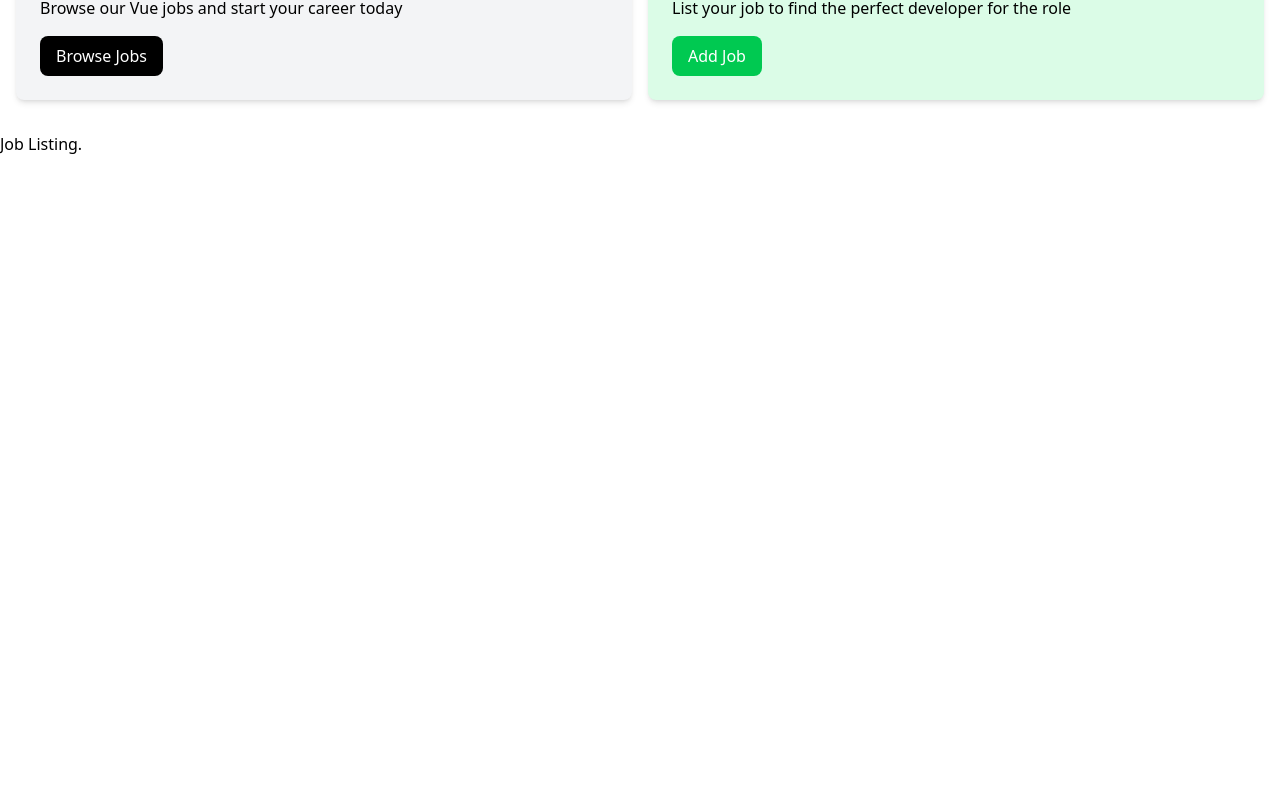
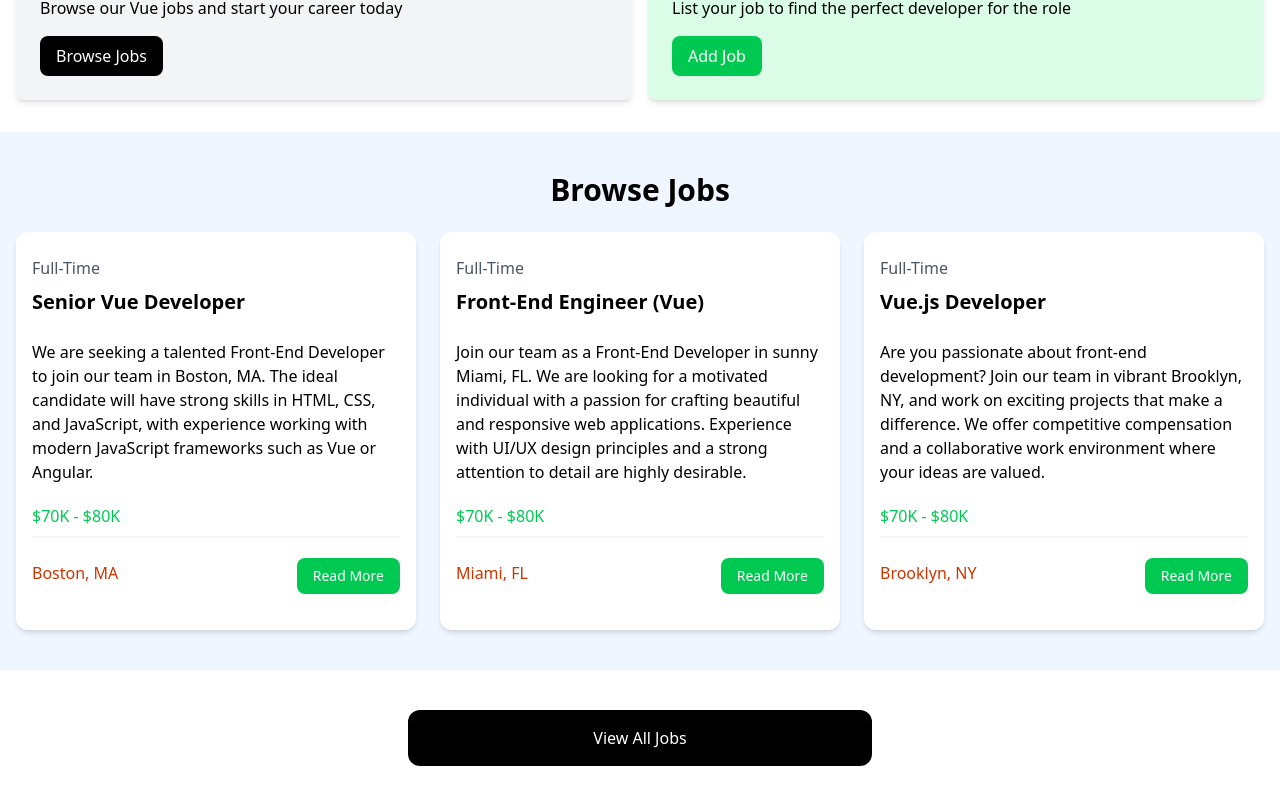
Before and after one commit to ali-ham-dev/financial-management, a Vue app in the folder fin-manag-client/: page / in a window 1280 px wide. Shown: the part 477-1282 px from the top of the page. Before the commit the page ends 800 px from the top, so only its background shows below. Built offline with nearby package versions, Linux system fonts and the light colour scheme.

Commit message:
Adds jobs and job listing

```diff
--- a/fin-manag-client/src/App.vue
+++ b/fin-manag-client/src/App.vue
@@ -6,8 +6,8 @@
 </script>
 
 <template>
-  <NavBar />
-  <Hero title="This is a Test Title." subtitle="This is a test sub title."/>
-  <HomeCards />
-  <JobListings />
+    <NavBar />
+    <Hero title="This is a Test Title." subtitle="This is a test sub title."/>
+    <HomeCards />
+    <JobListings :limit="3" :showButton="true"/>
 </template>
--- /dev/null
+++ b/fin-manag-client/src/components/JobListing.vue
@@ -0,0 +1,39 @@
+<script setup lang="ts">
+import { defineProps } from 'vue';
+
+defineProps({
+    job: Object
+});
+</script>
+
+<template>
+<div class="bg-white rounded-xl shadow-md relative">
+    <div class="p-4">
+        <div class="mb-6">
+            <div class="text-gray-600 my-2">{{ job.type }}</div>
+            <h3 class="text-xl font-bold">{{ job.title }}</h3>
+        </div>
+
+        <div class="mb-5">
+            {{ job.description }}
+        </div>
+
+        <h3 class="text-green-500 mb-2">{{ job.salary }}</h3>
+
+        <div class="border border-gray-100 mb-5"></div>
+
+        <div class="flex flex-col lg:flex-row justify-between mb-4">
+            <div class="text-orange-700 mb-3">
+                <i class="fa-solid fa-location-dot text-lg"></i>
+                {{ job.location }}
+            </div>
+            <a
+                :href="'/job/' + job.id"
+                class="h-[36px] bg-green-500 hover:bg-green-600 text-white px-4 py-2 rounded-lg text-center text-sm"
+            >
+                Read More
+            </a>
+        </div>
+    </div>
+</div>
+</template>
--- a/fin-manag-client/src/components/JobListings.vue
+++ b/fin-manag-client/src/components/JobListings.vue
@@ -1,7 +1,36 @@
 <script setup lang="ts">
+import JobListing from './JobListing.vue';
+import jobData from '../jobs.json';
+import { ref, defineProps } from 'vue';
 
+defineProps({
+    limit: Number,
+    showButton: {
+        type: Boolean,
+        default: false
+    }
+})
+
+const jobs = ref(jobData);
 </script>
 
 <template>
-    Job Listing.
+    <section class="bg-blue-50 px-4 py-10">
+        <div class="container-xl lg:container m-auto">
+            <h2 class="text-3xl font-bold text-gree-500 mb-6 text-center">
+                Browse Jobs
+            </h2>
+            <div class="grid grid-cols-1 md:grid-cols-3 gap-6">
+                <JobListing v-for="job in jobs.slice(0, limit || jobs.length)" :key="job.id" :job="job" />
+            </div>
+        </div>
+    </section>
+
+    <section v-if="showButton" class="m-auto max-w-lg my-10 px-6">
+        <a
+            href="/jobs"
+            class="block bg-black text-white text-center py-4 px-6 rounded-xl hover:bg-gray-700"
+            >View All Jobs</a
+        >
+    </section>
 </template>
```
